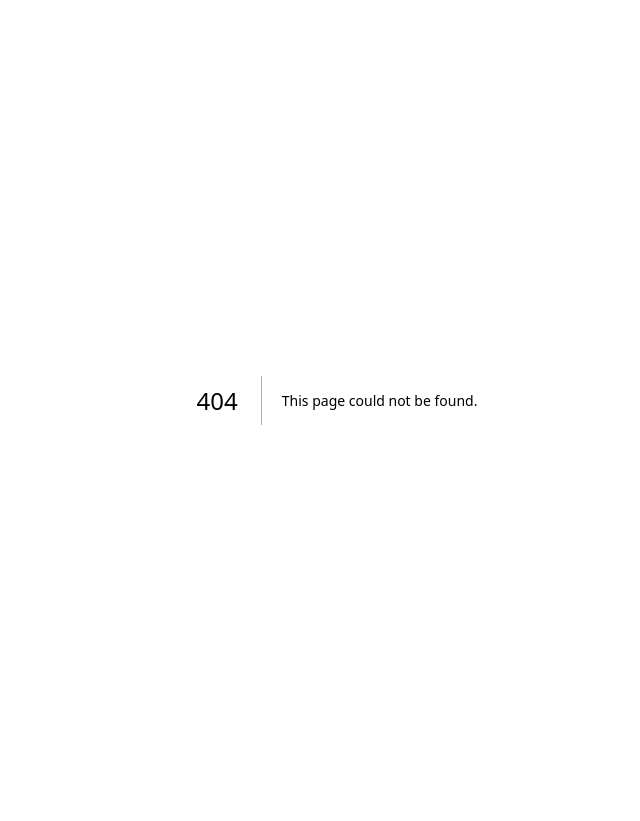
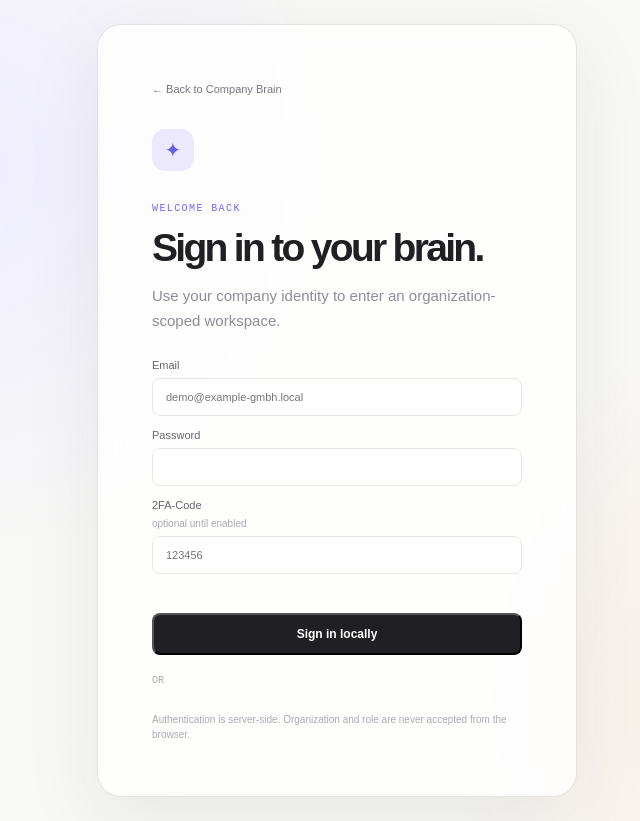
Before and after one commit to Lxssegit/company-brain-platform, a Next.js app: page /login in a window 1280 px wide. Before the commit this address had no page. Shown: the whole page, without its empty margins (303-943 px from the left). Before the commit the page ends 800 px from the top, so only its background shows below. Built offline with nearby package versions, Linux system fonts and the light colour scheme.

Commit message:
Add src/app/login/page.tsx

```diff
--- /dev/null
+++ b/src/app/login/page.tsx
@@ -0,0 +1,22 @@
+import Link from "next/link";
+import { LocalLoginForm } from "@/app/login/LocalLoginForm";
+
+export default function LoginPage() {
+  const googleConfigured = Boolean(process.env.AUTH_GOOGLE_ID && process.env.AUTH_GOOGLE_SECRET);
+  const localConfigured = process.env.NODE_ENV !== "production" && process.env.AUTH_DEV_LOGIN_ENABLED !== "false" && Boolean(process.env.AUTH_DEV_EMAIL && process.env.AUTH_DEV_PASSWORD);
+  return (
+    <main className="foundation-shell">
+      <div className="login-card">
+        <Link className="login-back" href="/">← Back to Company Brain</Link>
+        <div className="foundation-mark"><span>✦</span></div>
+        <p className="foundation-kicker">WELCOME BACK</p>
+        <h1>Sign in to your brain.</h1>
+        <p className="foundation-copy">Use your company identity to enter an organization-scoped workspace.</p>
+        {localConfigured ? <><LocalLoginForm /><p className="login-divider">or</p></> : null}
+        {googleConfigured ? <a className="foundation-button secondary full" href="/api/auth/signin/google">Continue with Google</a> : null}
+        {!localConfigured && !googleConfigured ? <div className="config-note"><strong>Auth provider not configured yet.</strong><span>Set local development credentials or add Google OAuth credentials in `.env`, then restart the server.</span></div> : null}
+        <p className="login-footnote">Authentication is server-side. Organization and role are never accepted from the browser.</p>
+      </div>
+    </main>
+  );
+}
```
